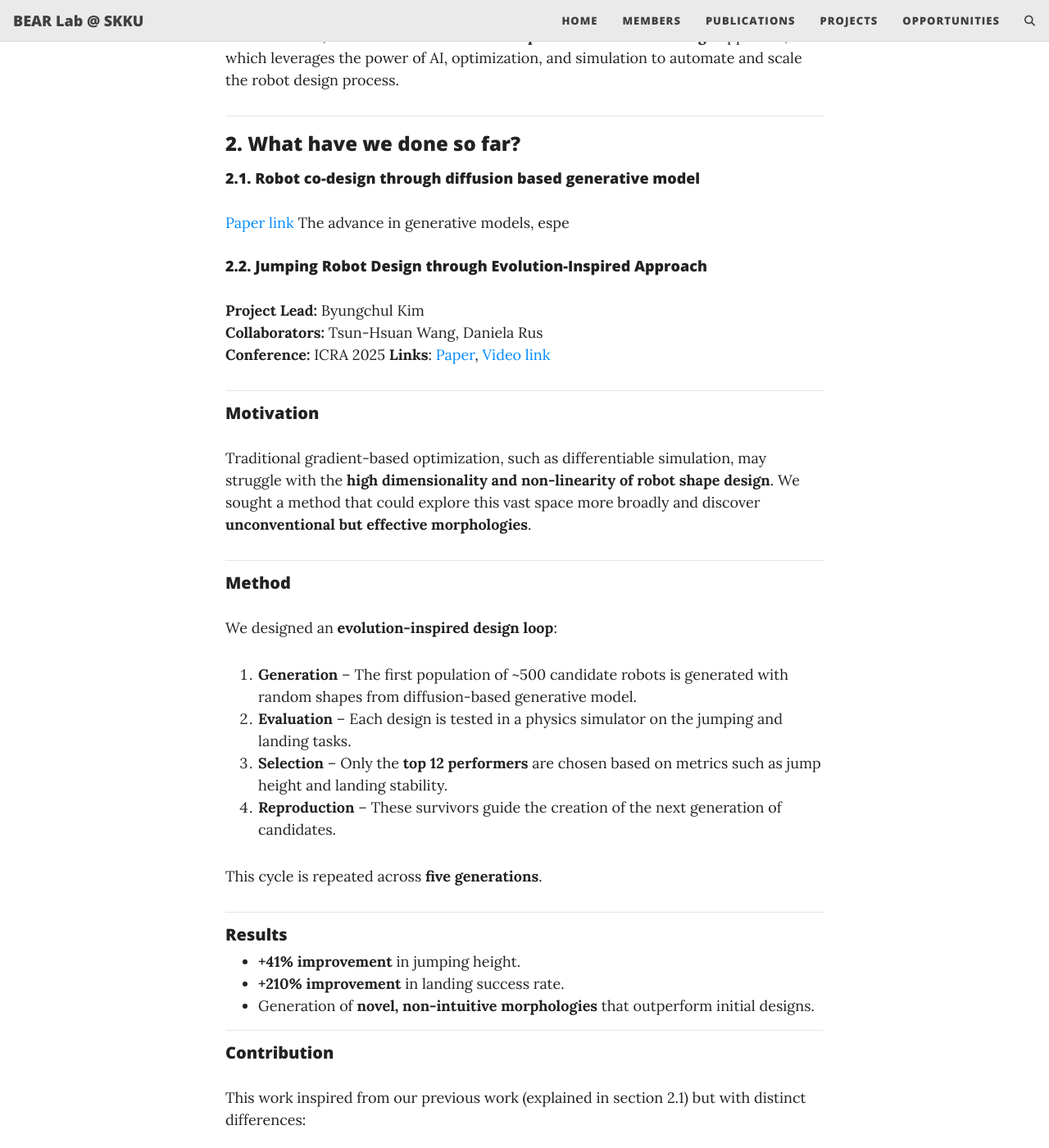
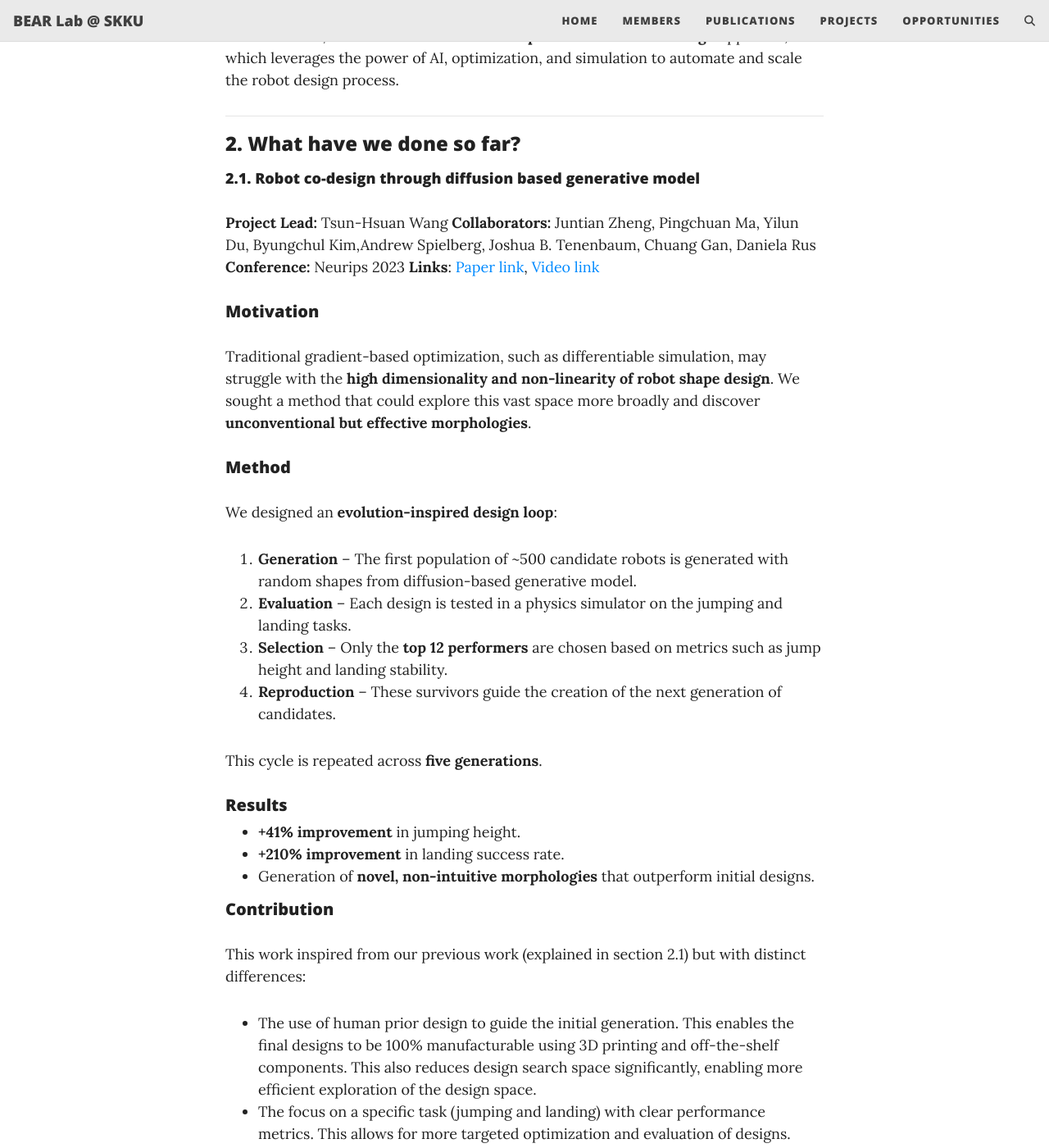
Before and after one commit to bear-research-lab/bear-research-lab.github.io, a Jekyll site: the page built from _pages/projects/codesign.md, in a window 1280 px wide and 1400 px high, scrolled down 1446 px. Shown: the whole window at 82% size. Built offline with Jekyll 4.4.1, drawn with Linux system fonts in a browser that asks for light colours; comment, search, counter and statistics services are not loaded.

Commit message:
codesign

```diff
--- a/_pages/projects/codesign.md
+++ b/_pages/projects/codesign.md
@@ -30,22 +30,14 @@ Form this hint, our lab will focus on the **computational robot co-design** appr
 ### 2. What have we done so far?
 
 #### 2.1. Robot co-design through diffusion based generative model
-[Paper link](https://bear-research-lab.github.io/assets/pub/Neurips_DBOT.pdf)
-The advance in generative models, espe
+**Project Lead:** Tsun-Hsuan Wang
+**Collaborators:** Juntian Zheng, Pingchuan Ma, Yilun Du, Byungchul Kim,Andrew Spielberg, Joshua B. Tenenbaum, Chuang Gan, Daniela Rus
+**Conference:** Neurips 2023
+**Links**: [Paper link](https://bear-research-lab.github.io/assets/pub/Neurips_DBOT.pdf), [Video link](https://www.youtube.com/watch?v=LSzasdvD3Ss)
 
-
-#### 2.2. Jumping Robot Design through Evolution-Inspired Approach
-**Project Lead:** Byungchul Kim
-**Collaborators:** Tsun-Hsuan Wang, Daniela Rus
-**Conference:** ICRA 2025
-**Links**: [Paper](https://bear-research-lab.github.io/assets/pub/2025_ICRA_GENJUMP.pdf), [Video link](https://www.youtube.com/watch?v=g7mGls8oHj4)
-
----
 
 ##### Motivation
 Traditional gradient-based optimization, such as differentiable simulation, may struggle with the **high dimensionality and non-linearity of robot shape design**. We sought a method that could explore this vast space more broadly and discover **unconventional but effective morphologies**.
-
----
 
 ##### Method
 We designed an **evolution-inspired design loop**:
@@ -56,19 +48,47 @@ We designed an **evolution-inspired design loop**:
 
 This cycle is repeated across **five generations**.
 
+##### Results
+- **+41% improvement** in jumping height.
+- **+210% improvement** in landing success rate.
+- Generation of **novel, non-intuitive morphologies** that outperform initial designs.
+
+##### Contribution
+This work inspired from our previous work (explained in section 2.1) but with distinct differences:
+- The use of human prior design to guide the initial generation. This enables the final designs to be 100% manufacturable using 3D printing and off-the-shelf components. This also reduces design search space significantly, enabling more efficient exploration of the design space.
+- The focus on a specific task (jumping and landing) with clear performance metrics. This allows for more targeted optimization and evaluation of designs.
+
 ---
+
+#### 2.2. Jumping Robot Design through Evolution-Inspired Approach
+**Project Lead:** Byungchul Kim
+**Collaborators:** Tsun-Hsuan Wang, Daniela Rus
+**Conference:** ICRA 2025
+**Links**: [Paper](https://bear-research-lab.github.io/assets/pub/2025_ICRA_GENJUMP.pdf), [Video link](https://www.youtube.com/watch?v=g7mGls8oHj4)
+
+##### Motivation
+Traditional gradient-based optimization, such as differentiable simulation, may struggle with the **high dimensionality and non-linearity of robot shape design**. We sought a method that could explore this vast space more broadly and discover **unconventional but effective morphologies**.
+
+##### Method
+We designed an **evolution-inspired design loop**:
+1. **Generation** – The first population of ~500 candidate robots is generated with random shapes from diffusion-based generative model.
+2. **Evaluation** – Each design is tested in a physics simulator on the jumping and landing tasks.
+3. **Selection** – Only the **top 12 performers** are chosen based on metrics such as jump height and landing stability.
+4. **Reproduction** – These survivors guide the creation of the next generation of candidates.
+
+This cycle is repeated across **five generations**.
 
 ##### Results
 - **+41% improvement** in jumping height.
 - **+210% improvement** in landing success rate.
 - Generation of **novel, non-intuitive morphologies** that outperform initial designs.
 
----
-
 ##### Contribution
 This work inspired from our previous work (explained in section 2.1) but with distinct differences:
 - The use of human prior design to guide the initial generation. This enables the final designs to be 100% manufacturable using 3D printing and off-the-shelf components. This also reduces design search space significantly, enabling more efficient exploration of the design space.
 - The focus on a specific task (jumping and landing) with clear performance metrics. This allows for more targeted optimization and evaluation of designs.
+
+---
 
 #### 2.3. What's next?
 Although we have made interesting results in computational robot co-design, our current works have only focused on robot shape design using diffusion-based generative models. However, we can explore more complex robot design space including robot morphology (shape, structure, material), robot control (controller, policy), and robot fabrication (manufacturing process, cost). Let's explore more complex robot design space using more advanced AI, optimization, and simulation techniques.
```
